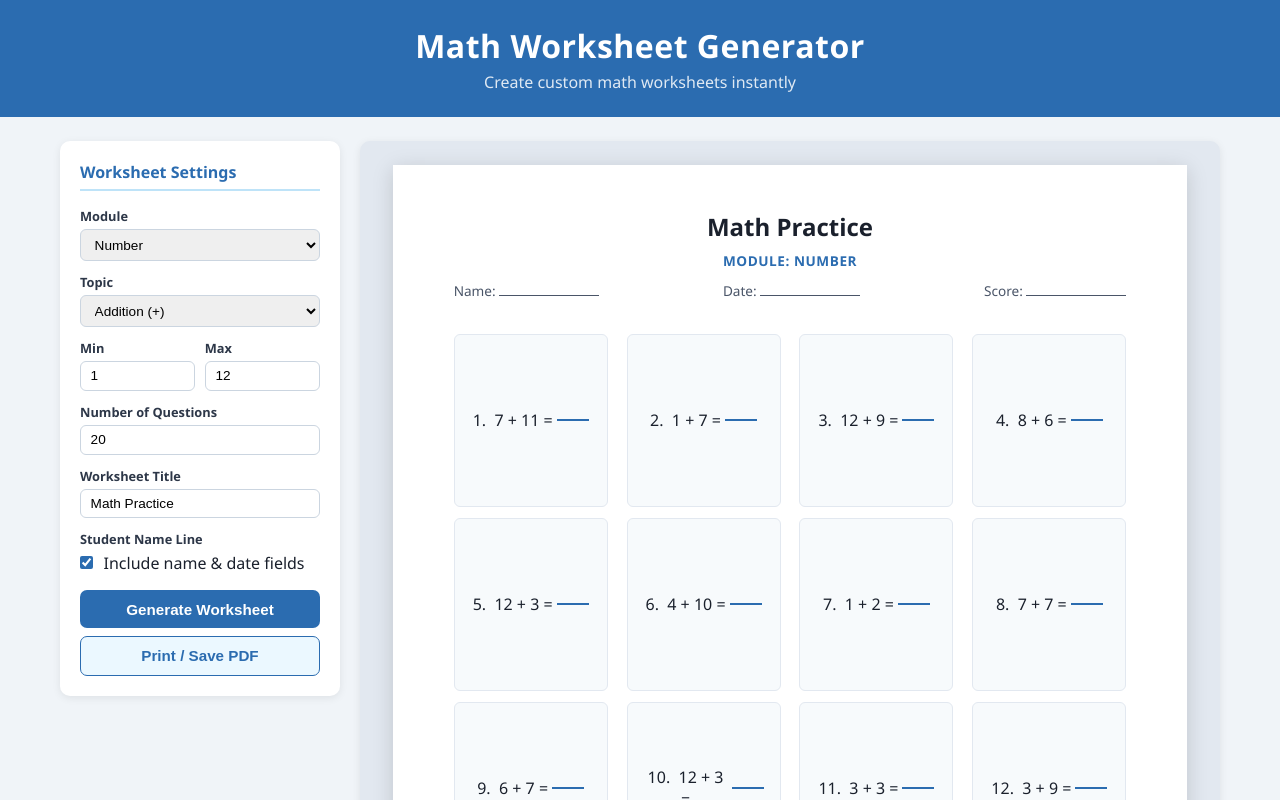
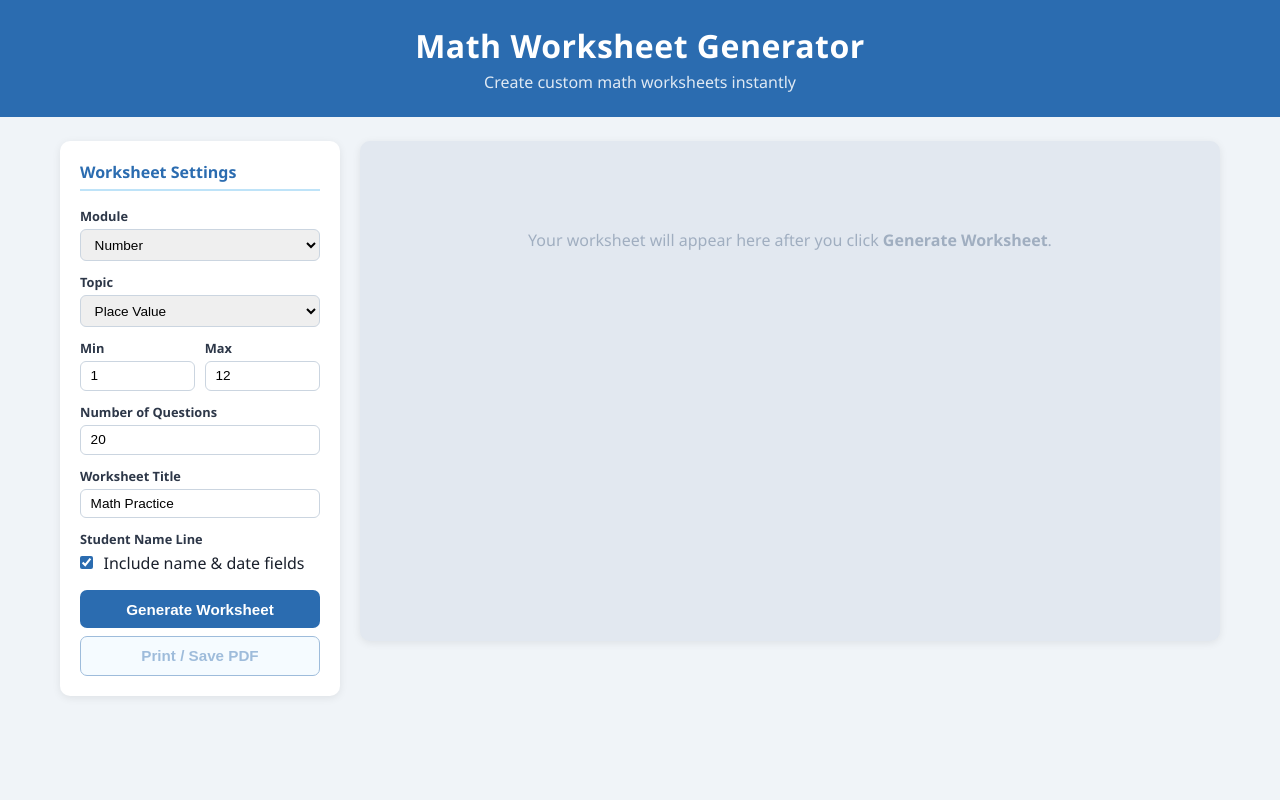
Before and after one commit to zwh19921116-crypto/Worksheet-Generator, a plain HTML site: page index.html in a window 1280 px wide. Both pictures are taken after a click on the button "Generate Worksheet". Shown: the top 800 px of the page. Drawn offline with Linux system fonts and the light colour scheme.

Commit message:
Link module selection to topic options

```diff
--- a/index.html
+++ b/index.html
@@ -30,18 +30,7 @@
 
       <div class="form-group">
         <label for="topic">Topic</label>
-        <select id="topic">
-          <optgroup label="Basic Operations">
-            <option value="addition">Addition (+)</option>
-            <option value="subtraction">Subtraction (−)</option>
-            <option value="multiplication">Multiplication (×)</option>
-            <option value="division">Division (÷)</option>
-          </optgroup>
-          <optgroup label="Practice Sets">
-            <option value="times-tables">Times Tables</option>
-            <option value="mixed">Mixed Operations</option>
-          </optgroup>
-        </select>
+        <select id="topic"></select>
       </div>
 
       <div class="form-group" id="timesTableGroup" style="display:none">
--- a/js/app.js
+++ b/js/app.js
@@ -17,16 +17,77 @@ const rangeRow         = document.getElementById('rangeRow');
 
 const QUESTIONS_PER_PAGE = 20;
 
+const MODULE_TOPICS = {
+  number: [
+    { value: 'place-value', label: 'Place Value' },
+    { value: 'number-bonds', label: 'Number Bonds' },
+    { value: 'comparing-numbers', label: 'Comparing Numbers' },
+  ],
+  arithmetic: [
+    { value: 'addition', label: 'Addition (+)' },
+    { value: 'subtraction', label: 'Subtraction (−)' },
+    { value: 'multiplication', label: 'Multiplication (×)' },
+    { value: 'division', label: 'Division (÷)' },
+    { value: 'times-tables', label: 'Times Tables' },
+    { value: 'mixed', label: 'Mixed Operations' },
+  ],
+  algebra: [
+    { value: 'patterns', label: 'Patterns' },
+    { value: 'simple-equations', label: 'Simple Equations' },
+  ],
+  geometry: [
+    { value: 'shapes', label: '2D and 3D Shapes' },
+    { value: 'angles', label: 'Angles' },
+  ],
+  measurement: [
+    { value: 'length', label: 'Length' },
+    { value: 'time', label: 'Time' },
+    { value: 'mass', label: 'Mass and Capacity' },
+  ],
+  statistics: [
+    { value: 'tally', label: 'Tally Charts' },
+    { value: 'graphs', label: 'Bar Graphs' },
+  ],
+};
+
+const IMPLEMENTED_TOPICS = new Set([
+  'addition',
+  'subtraction',
+  'multiplication',
+  'division',
+  'times-tables',
+  'mixed',
+]);
+
 let allPages    = [];
 let currentPage = 0;
 
+moduleSelect.addEventListener('change', () => {
+  populateTopics();
+  updateTopicControls();
+});
+
+topicSelect.addEventListener('change', () => {
+  updateTopicControls();
+});
+
+function populateTopics() {
+  const topics = MODULE_TOPICS[moduleSelect.value] || [];
+  topicSelect.innerHTML = topics
+    .map((topic) => `<option value="${topic.value}">${topic.label}</option>`)
+    .join('');
+}
+
 // Show/hide controls based on topic
-topicSelect.addEventListener('change', () => {
+function updateTopicControls() {
   const topic = topicSelect.value;
   const isTimesTable = topic === 'times-tables';
   timesTableGroup.style.display = isTimesTable ? 'block' : 'none';
   rangeRow.style.display        = isTimesTable ? 'none' : 'flex';
-});
+}
+
+populateTopics();
+updateTopicControls();
 
 generateBtn.addEventListener('click', generateWorksheet);
 printBtn.addEventListener('click', () => window.print());
@@ -42,6 +103,11 @@ function generateWorksheet() {
   const timesTable  = parseInt(document.getElementById('timesTable').value, 10);
   const title       = document.getElementById('title').value.trim() || topicLabel(topic, timesTable);
   const includeMeta = document.getElementById('studentName').checked;
+
+  if (!IMPLEMENTED_TOPICS.has(topic)) {
+    alert('This topic is not implemented yet. For now, only Arithmetic topics generate worksheets.');
+    return;
+  }
 
   if (topic !== 'times-tables' && minNum > maxNum) {
     alert('Min Number cannot be greater than Max Number.');
```
